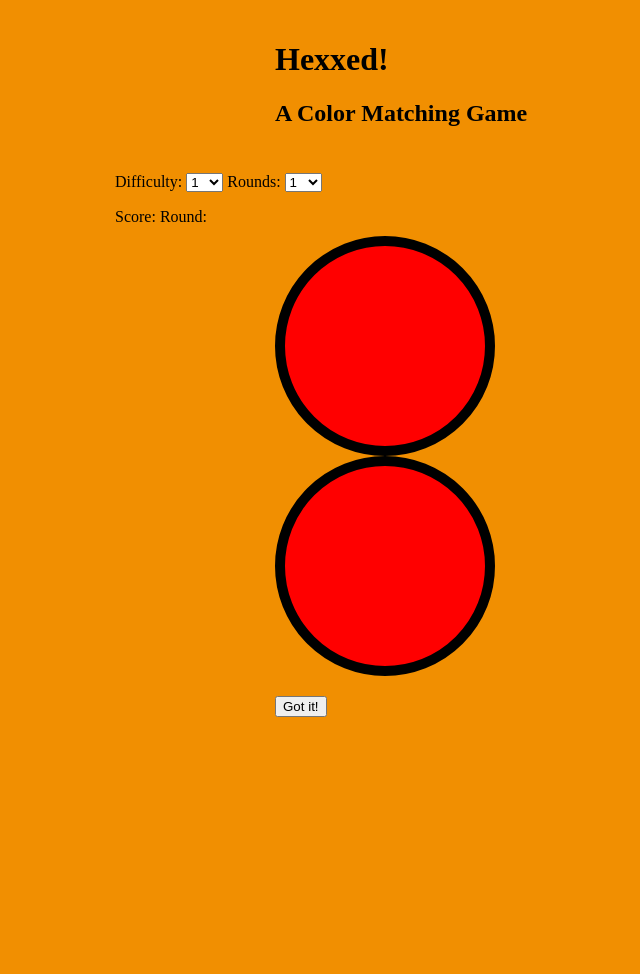
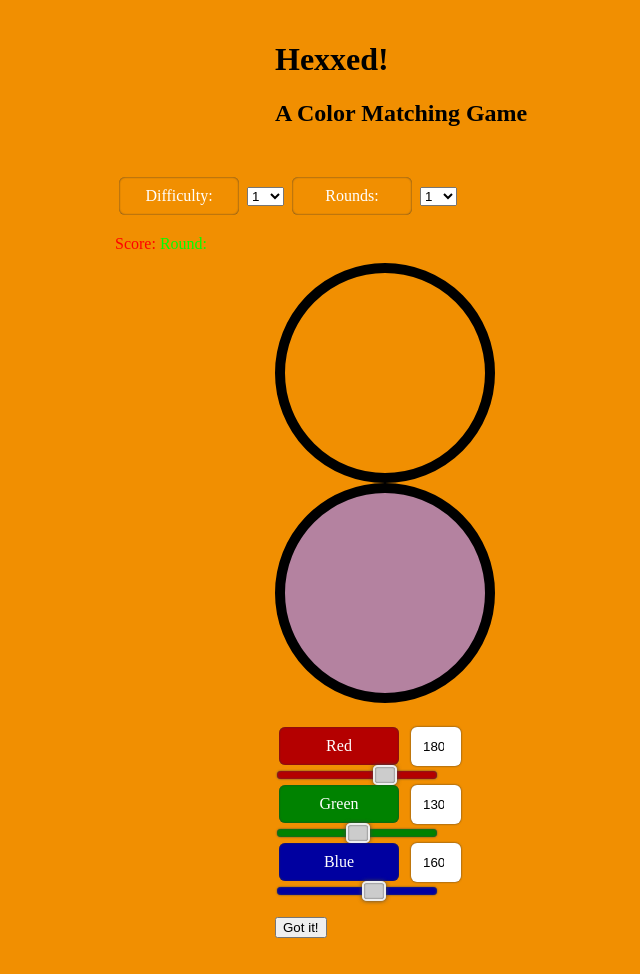
Before and after one commit to tayloa/ColorMatchingGame, a PHP site: page / in a window 1280 px wide. Shown: the whole page, without its empty margins (205-845 px from the left). Before the commit the page ends 717 px from the top, so only its background shows below. Run offline with PHP 8.4, Linux system fonts and the light colour scheme.

Commit message:
Merged code

```diff
--- a/index.php
+++ b/index.php
@@ -10,6 +10,7 @@
 
 <style>
 <?php include 'resources/css/style.css'; ?>
+<?php include 'resources/css/slider.css'; ?>
 </style>
 
 <!DOCTYPE html>
@@ -60,18 +61,37 @@
             <span id="round-num">Round: </span>
           </div>
           <div id="colors" class="center">
-            <div id="game-color" class="circle">
+            <div id="game-color" class="circle"></div>
+						<div id="color-display" class="circle"></div>
+          </div>
 
-            </div>
-            <div id="choice-color" class="circle">
+					<div class="center">
+						<div class="sliders">
+							<div>
+									<label for="red">Red</label>
+									<input type="number" id="redNum">
+									<input value="180" type="range" min="0" max="255" id="red">
+							</div>
+							<div>
+									<label for="green">Green</label>
+									<input type="number" id="greenNum">
+									<input value="130" type="range" min="0" max="255" id="green">
+							</div>
+							<div>
+									<label for="blue">Blue</label>
+									<input type="number" id="blueNum">
+									<input value="160" type="range" min="0" max="255" id="blue">
+							</div>
+						</div>
+					</div>
 
-            </div>
-          </div>
+
 				</div>
         <div class="center">
           <input type="submit" name="choices" value="Got it!" />
         </div>
 			</form>
     </div>
+		<script src="slider.js"></script>
   </body>
 </html>
--- a/slider.css
+++ b/resources/css/slider.css
@@ -9,27 +9,10 @@ span:nth-child(3){
   color: #0000ff;
 }
 
-.wrap{
-  padding: 100px;
-  width: 100px;
-  margin: 0 auto;
-}
-
-/* color display */
-#color-display{
-  padding: 40px;
-  border-radius: 10px;
-}
-
-#color-display::before{
-  color: #ffffff;
-  text-shadow: 0 0 4px #333333;
-}
-
 /* labels */
 label{
   padding: 10px;
-  width: 50px;
+  width: 100px;
   text-align: center;
   color: #ffffff;
   margin: 4px;
--- a/resources/css/style.css
+++ b/resources/css/style.css
@@ -17,7 +17,6 @@ select:hover {
   padding: 10px;
 }
 .circle {
-  background: #f00;
   width: 200px;
   height: 200px;
   border-radius: 50%;
@@ -26,6 +25,6 @@ select:hover {
 #game-color {
   display: inline-block;
 }
-#choice-color {
+#color-display {
   display: inline-block;
 }
--- a/slider.html
+++ b/slider.html
@@ -15,7 +15,7 @@
       <div>
           <label for="red">Red</label>
           <input type="number" id="redNum">
-          <input value=180" type="range" min="0" max="255" id="red">
+          <input value="180" type="range" min="0" max="255" id="red">
       </div>
       <div>
           <label for="green">Green</label>
```
Also changed, not shown: slider.js (line endings or trailing spaces).
